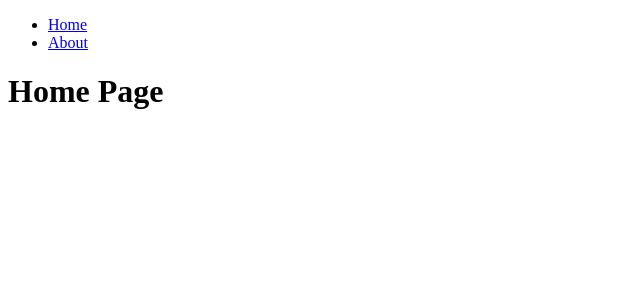
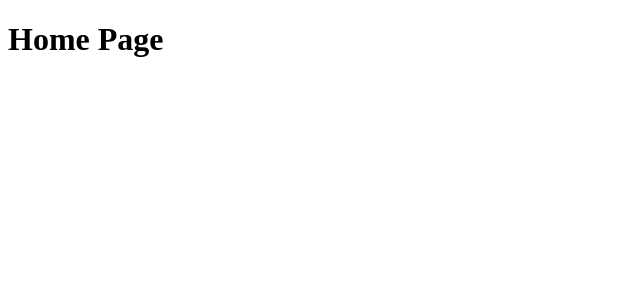
Before and after one commit to betogroo/nuxt-base, a Nuxt app: page / in a window 1280 px wide. Shown: the top 300 px of the page, without its empty margins (0-640 px from the left). Built offline with nearby package versions, Linux system fonts and the light colour scheme.

Commit message:
refactor: remove nav from  pages

```diff
--- a/app/pages/about.vue
+++ b/app/pages/about.vue
@@ -1,11 +1,5 @@
 <template>
   <div>
-    <nav>
-      <ul>
-        <li><nuxt-link to="/">Home</nuxt-link></li>
-        <li><nuxt-link to="/about">About</nuxt-link></li>
-      </ul>
-    </nav>
     <h1>About</h1>
   </div>
 </template>
--- a/app/pages/index.vue
+++ b/app/pages/index.vue
@@ -1,11 +1,5 @@
 <template>
   <div>
-    <nav>
-      <ul>
-        <li><nuxt-link to="/">Home</nuxt-link></li>
-        <li><nuxt-link to="/about">About</nuxt-link></li>
-      </ul>
-    </nav>
     <h1>Home Page</h1>
   </div>
 </template>
```
